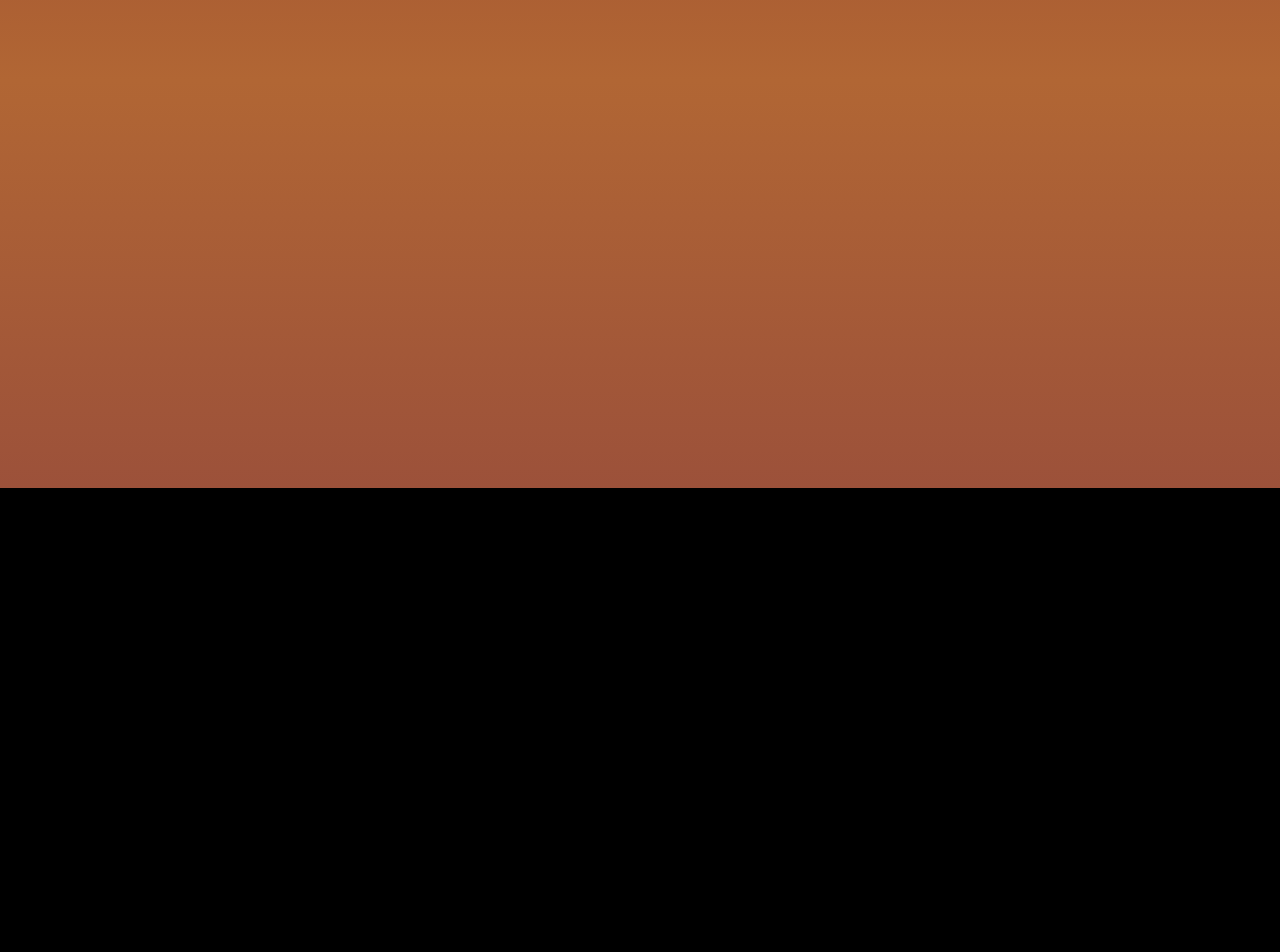
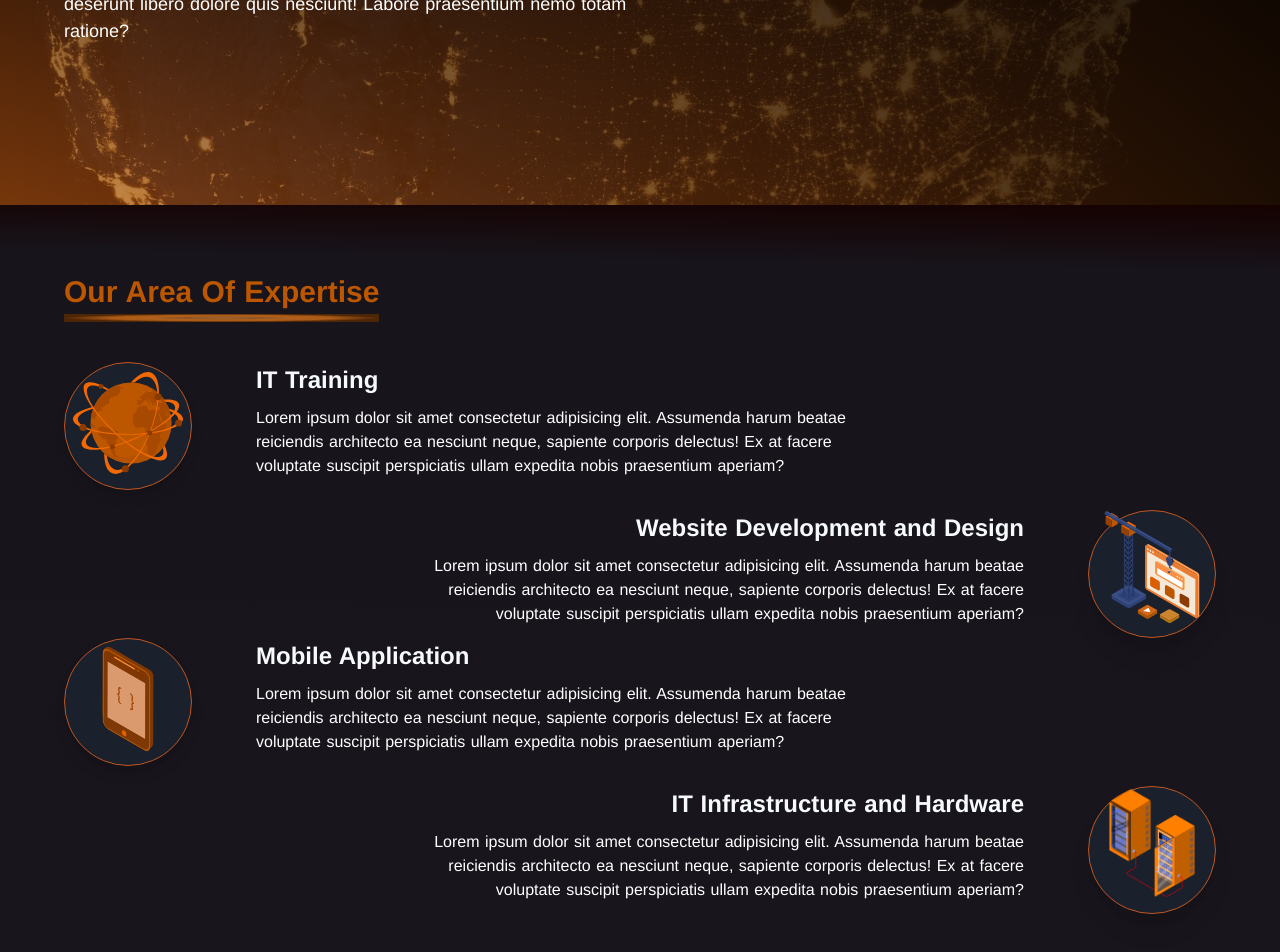
Before and after one commit to syakirrafaei/2-sigma.com, a Nuxt app: page /our-services in a window 1280 px wide. Shown: the part 312-1264 px from the top of the page. Before the commit the page ends 800 px from the top, so only its background shows below. Built offline with nearby package versions, Linux system fonts and the light colour scheme.

Commit message:
UI for our services page.

```diff
--- a/pages/our-services.vue
+++ b/pages/our-services.vue
@@ -1,5 +1,126 @@
 <template>
   <div>
-    <Contact />
+    <section class="bg-about px-16">
+      <div class="flex flex-row flex-wrap text-white py-40">
+        <div class="w-full xl:w-1/2">
+          <div
+            class="w-full text-4xl text-center xl:text-left font-semibold text-white mb-2"
+          >
+            Our Services
+          </div>
+          <div class="mt-6 xl:mt-2 w-full text-lg">
+            Lorem ipsum dolor sit amet consectetur adipisicing elit. Cum,
+            suscipit in voluptates veniam iure natus ullam quos facilis soluta
+            iusto quaerat nemo, quidem voluptate id temporibus eveniet quo aut
+            veritatis deserunt libero dolore quis nesciunt! Labore praesentium
+            nemo totam ratione?
+          </div>
+        </div>
+      </div>
+    </section>
+    <section class="min-h-screen w-full bg-section p-16">
+      <div class="inline-block">
+        <div class="text-3xl font-bold capitalize text-orange">
+          Our Area of Expertise
+        </div>
+        <div class="block py-1 divider-orange opacity-75"></div>
+      </div>
+      <div class="flex flex-row flex-wrap py-10">
+        <div class="xl:w-1/6">
+          <div class="w-16 md:w-32">
+            <div
+              class="h-16 w-16 md:h-32 md:w-32 rounded-full shadow-lg bg-gray-900 border border-orange-700"
+            >
+              <img
+                src="~/assets/images/training.svg"
+                alt="IT software training"
+                class="h-16 w-16 md:h-32 md:w-32 my-auto p-2 pb-4"
+              />
+            </div>
+          </div>
+        </div>
+        <div class="xl:w-5/6 mb-8">
+          <h1 class="text-2xl text-gray-100 font-semibold">IT Training</h1>
+          <p class="xl:w-2/3 mt-2 text-white">
+            Lorem ipsum dolor sit amet consectetur adipisicing elit. Assumenda
+            harum beatae reiciendis architecto ea nesciunt neque, sapiente
+            corporis delectus! Ex at facere voluptate suscipit perspiciatis
+            ullam expedita nobis praesentium aperiam?
+          </p>
+        </div>
+        <div class="text-right xl:w-5/6">
+          <h1 class="text-2xl text-gray-100 font-semibold">
+            Website Development and Design
+          </h1>
+          <p class="xl:w-2/3 ml-auto mt-2 text-white">
+            Lorem ipsum dolor sit amet consectetur adipisicing elit. Assumenda
+            harum beatae reiciendis architecto ea nesciunt neque, sapiente
+            corporis delectus! Ex at facere voluptate suscipit perspiciatis
+            ullam expedita nobis praesentium aperiam?
+          </p>
+        </div>
+        <div class="xl:w-1/6">
+          <div class="ml-auto w-16 md:w-32">
+            <div
+              class="h-16 w-16 md:h-32 md:w-32 rounded-full shadow-xl bg-gray-900 border border-orange-700"
+            >
+              <img
+                src="~/assets/images/web-development.svg"
+                alt="web development"
+                class="h-16 w-16 md:h-32 md:w-32 my-auto mx-auto pb-4"
+              />
+            </div>
+          </div>
+        </div>
+        <div class="xl:w-1/6">
+          <div class="w-16 md:w-32">
+            <div
+              class="h-16 w-16 md:h-32 md:w-32 rounded-full shadow-lg bg-gray-900 border border-orange-700"
+            >
+              <img
+                src="~/assets/images/mobile-development.svg"
+                alt="mobile development"
+                class="h-16 w-16 md:h-32 md:w-32 my-auto p-2 pb-4"
+              />
+            </div>
+          </div>
+        </div>
+        <div class="xl:w-5/6 mb-8">
+          <h1 class="text-2xl text-gray-100 font-semibold">
+            Mobile Application
+          </h1>
+          <p class="xl:w-2/3 mt-2 text-white">
+            Lorem ipsum dolor sit amet consectetur adipisicing elit. Assumenda
+            harum beatae reiciendis architecto ea nesciunt neque, sapiente
+            corporis delectus! Ex at facere voluptate suscipit perspiciatis
+            ullam expedita nobis praesentium aperiam?
+          </p>
+        </div>
+        <div class="text-right xl:w-5/6">
+          <h1 class="text-2xl text-gray-100 font-semibold">
+            IT Infrastructure and Hardware
+          </h1>
+          <p class="xl:w-2/3 ml-auto mt-2 text-white">
+            Lorem ipsum dolor sit amet consectetur adipisicing elit. Assumenda
+            harum beatae reiciendis architecto ea nesciunt neque, sapiente
+            corporis delectus! Ex at facere voluptate suscipit perspiciatis
+            ullam expedita nobis praesentium aperiam?
+          </p>
+        </div>
+        <div class="xl:w-1/6">
+          <div class="ml-auto w-16 md:w-32">
+            <div
+              class="h-16 w-16 md:h-32 md:w-32 rounded-full shadow-xl bg-gray-900 border border-orange-700"
+            >
+              <img
+                src="~/assets/images/it_infrastructure.svg"
+                alt="IT infrastructure"
+                class="h-16 w-16 md:h-32 md:w-32 my-auto mx-auto pb-4"
+              />
+            </div>
+          </div>
+        </div>
+      </div>
+    </section>
   </div>
 </template>
```
